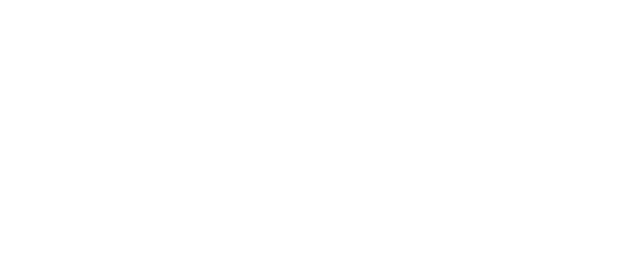
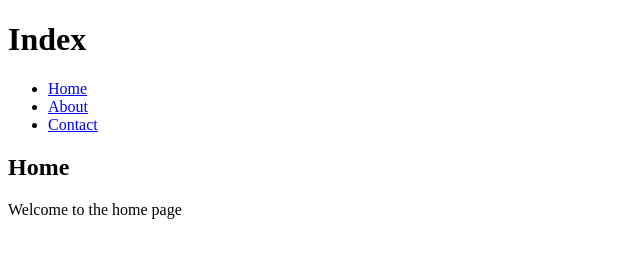
Before and after one commit to Fenix2911/CSGODLE, a plain HTML site: page index.html in a window 1280 px wide. Shown: the whole page, without its empty margins (0-640 px from the left). Drawn offline with Linux system fonts and the light colour scheme.

Commit message:
Update nothing

```diff
--- a/index.html
+++ b/index.html
@@ -6,6 +6,19 @@
     <title>Index</title>
 </head>
 <body>
-
+    <header>
+        <h1>Index</h1>
+        <nav>
+            <ul>
+                <li><a href="index.php">Home</a></li>
+                <li><a href="about.php">About</a></li>
+                <li><a href="contact.php">Contact</a></li>
+            </ul>
+        </nav>
+        <main>
+            <h2>Home</h2>
+            <p>Welcome to the home page</p>
+        </main>
+    </header>
 </body>
 </html>
```
